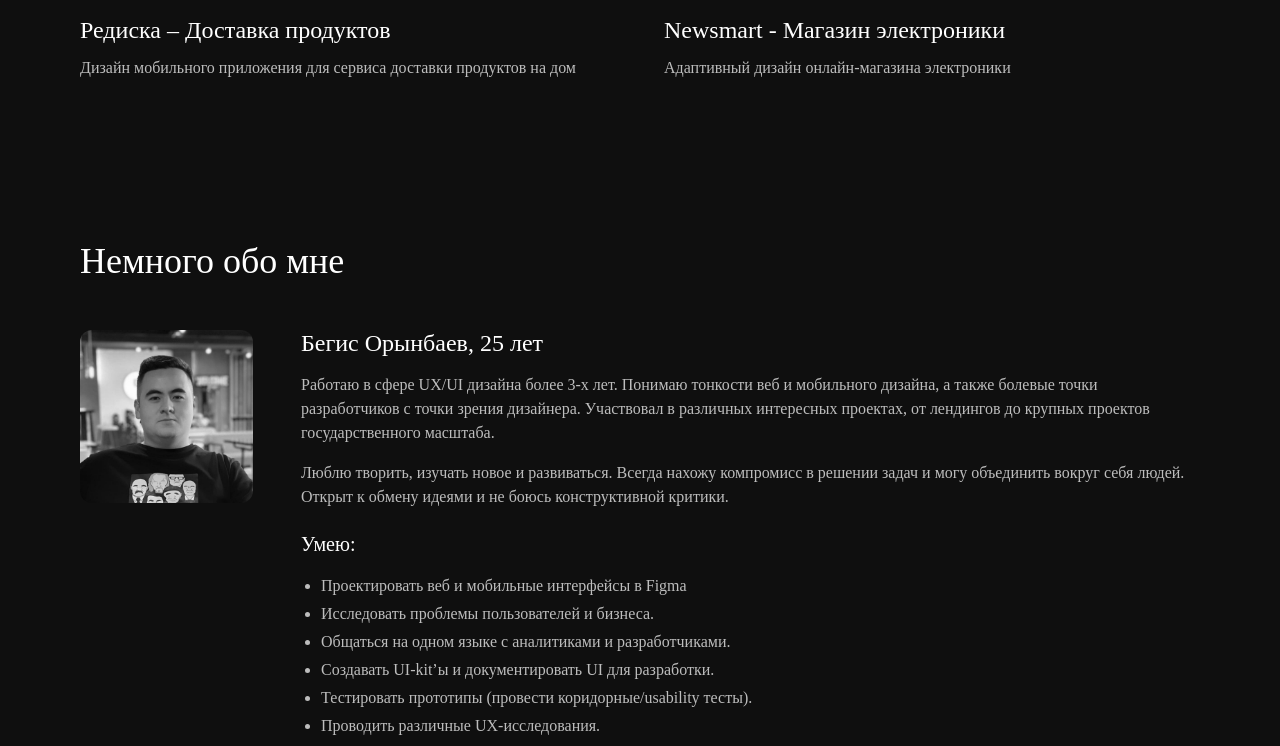
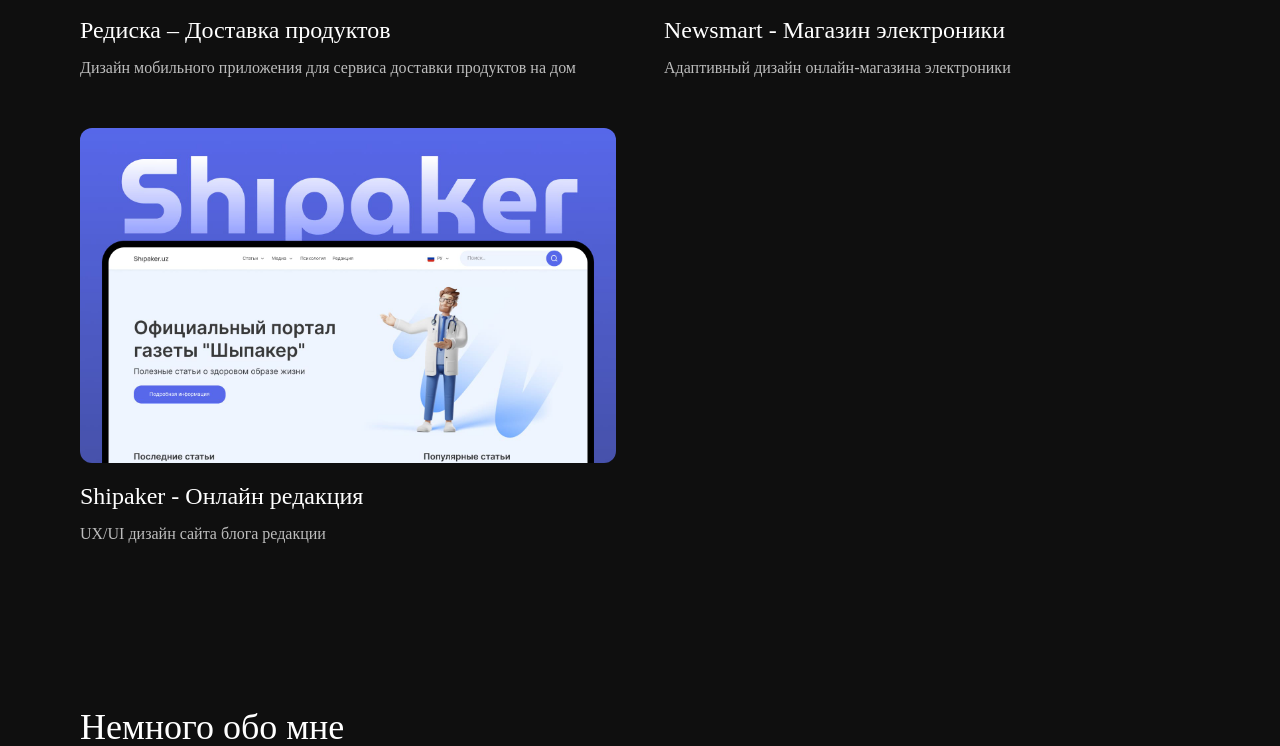
Before and after one commit to begiso/uxui, a plain HTML site: page index.html in a window 1280 px wide. Shown: the part 1193-1939 px from the top of the page. Drawn offline with Linux system fonts and the light colour scheme; a web font is replaced by a local one.

Commit message:
Added one work - shipaker

```diff
--- a/css/style.css
+++ b/css/style.css
@@ -249,9 +249,18 @@
   gap: 48px;
 }
 
-.portfolio-block {
+/* .portfolio-block {
   flex: 1 1 calc(50% - 48px);
   cursor: pointer;
+} */
+
+.portfolio-block {
+  flex: 0 0 calc(50% - 24px); /* 50% минус половина gap */
+  max-width: calc(50% - 24px);
+  cursor: pointer;
+  box-sizing: border-box;
+  border-radius: 12px;
+  transition: box-shadow 0.3s ease;
 }
 
 .portfolio-img {
@@ -293,6 +302,7 @@
   }
   .portfolio-block {
     flex: 1 1 100%;
+    max-width: 100%;
   }
   .portfolio-img img {
     width: 100%;
--- a/index.html
+++ b/index.html
@@ -92,6 +92,15 @@
               <h4 class="portfolio-title">Newsmart - Магазин электроники</h4>
               <p class="portfolio-paragraph">
                 Адаптивный дизайн онлайн-магазина электроники
+              </p>
+            </div>
+            <div class="portfolio-block" id="shipaker">
+              <div class="portfolio-img">
+                <img src="img/portfolio-shipaker.jpg" alt="portfolio" />
+              </div>
+              <h4 class="portfolio-title">Shipaker - Онлайн редакция</h4>
+              <p class="portfolio-paragraph">
+                UX/UI дизайн сайта блога редакции
               </p>
             </div>
 
--- a/js/main.js
+++ b/js/main.js
@@ -46,3 +46,7 @@
 document.getElementById("newsmart").addEventListener("click", function() {
   window.open("https://www.behance.net/gallery/223280659/Newsmart-onlajn-magazin-elektroniki", "_blank");
 });
+
+document.getElementById("shipaker").addEventListener("click", function() {
+  window.open("https://www.behance.net/gallery/226555927/Shipaker-dizajn-sajta-bloga-redakcii", "_blank");
+});
```
Also changed, not shown: img/portfolio-shipaker.jpg (added), 2 other files.
